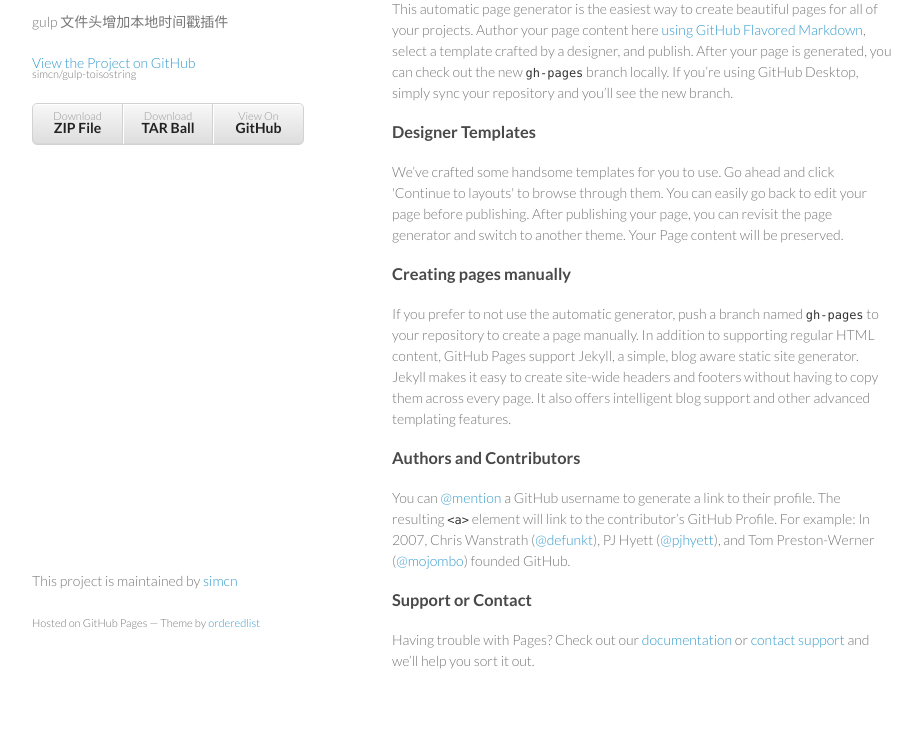
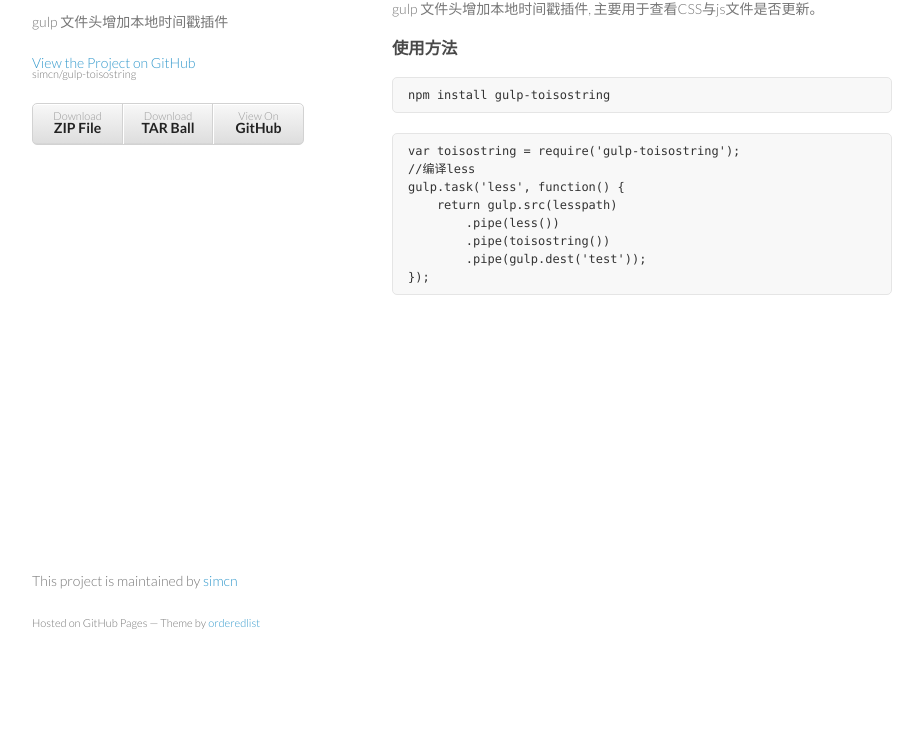
Before and after one commit to simcn/gulp-toisostring, a plain HTML site: page index.html in a window 1280 px wide. Shown: the part 98-839 px from the top of the page, without its empty margins (178-1101 px from the left). After the commit the page ends 800 px from the top, so only its background shows below. Drawn offline with Linux system fonts and the light colour scheme.

```diff
--- a/index.html
+++ b/index.html
@@ -29,29 +29,25 @@
       </header>
       <section>
         <h3>
-<a id="welcome-to-github-pages" class="anchor" href="#welcome-to-github-pages" aria-hidden="true"><span class="octicon octicon-link"></span></a>Welcome to GitHub Pages.</h3>
+<a id="gulp-toisostring" class="anchor" href="#gulp-toisostring" aria-hidden="true"><span class="octicon octicon-link"></span></a>gulp-toisostring</h3>
 
-<p>This automatic page generator is the easiest way to create beautiful pages for all of your projects. Author your page content here <a href="https://guides.github.com/features/mastering-markdown/">using GitHub Flavored Markdown</a>, select a template crafted by a designer, and publish. After your page is generated, you can check out the new <code>gh-pages</code> branch locally. If you’re using GitHub Desktop, simply sync your repository and you’ll see the new branch.</p>
+<p>gulp 文件头增加本地时间戳插件, 主要用于查看CSS与js文件是否更新。</p>
 
 <h3>
-<a id="designer-templates" class="anchor" href="#designer-templates" aria-hidden="true"><span class="octicon octicon-link"></span></a>Designer Templates</h3>
+<a id="使用方法" class="anchor" href="#%E4%BD%BF%E7%94%A8%E6%96%B9%E6%B3%95" aria-hidden="true"><span class="octicon octicon-link"></span></a>使用方法</h3>
 
-<p>We’ve crafted some handsome templates for you to use. Go ahead and click 'Continue to layouts' to browse through them. You can easily go back to edit your page before publishing. After publishing your page, you can revisit the page generator and switch to another theme. Your Page content will be preserved.</p>
+<pre><code>npm install gulp-toisostring
+</code></pre>
 
-<h3>
-<a id="creating-pages-manually" class="anchor" href="#creating-pages-manually" aria-hidden="true"><span class="octicon octicon-link"></span></a>Creating pages manually</h3>
-
-<p>If you prefer to not use the automatic generator, push a branch named <code>gh-pages</code> to your repository to create a page manually. In addition to supporting regular HTML content, GitHub Pages support Jekyll, a simple, blog aware static site generator. Jekyll makes it easy to create site-wide headers and footers without having to copy them across every page. It also offers intelligent blog support and other advanced templating features.</p>
-
-<h3>
-<a id="authors-and-contributors" class="anchor" href="#authors-and-contributors" aria-hidden="true"><span class="octicon octicon-link"></span></a>Authors and Contributors</h3>
-
-<p>You can <a href="https://github.com/blog/821" class="user-mention">@mention</a> a GitHub username to generate a link to their profile. The resulting <code>&lt;a&gt;</code> element will link to the contributor’s GitHub Profile. For example: In 2007, Chris Wanstrath (<a href="https://github.com/defunkt" class="user-mention">@defunkt</a>), PJ Hyett (<a href="https://github.com/pjhyett" class="user-mention">@pjhyett</a>), and Tom Preston-Werner (<a href="https://github.com/mojombo" class="user-mention">@mojombo</a>) founded GitHub.</p>
-
-<h3>
-<a id="support-or-contact" class="anchor" href="#support-or-contact" aria-hidden="true"><span class="octicon octicon-link"></span></a>Support or Contact</h3>
-
-<p>Having trouble with Pages? Check out our <a href="https://help.github.com/pages">documentation</a> or <a href="https://github.com/contact">contact support</a> and we’ll help you sort it out.</p>
+<pre><code>var toisostring = require('gulp-toisostring');
+//编译less
+gulp.task('less', function() {
+    return gulp.src(lesspath)
+        .pipe(less())
+        .pipe(toisostring())
+        .pipe(gulp.dest('test'));
+});
+</code></pre>
       </section>
       <footer>
         <p>This project is maintained by <a href="https://github.com/simcn">simcn</a></p>
```
Also changed, not shown: params.json (+1 -1 lines).
